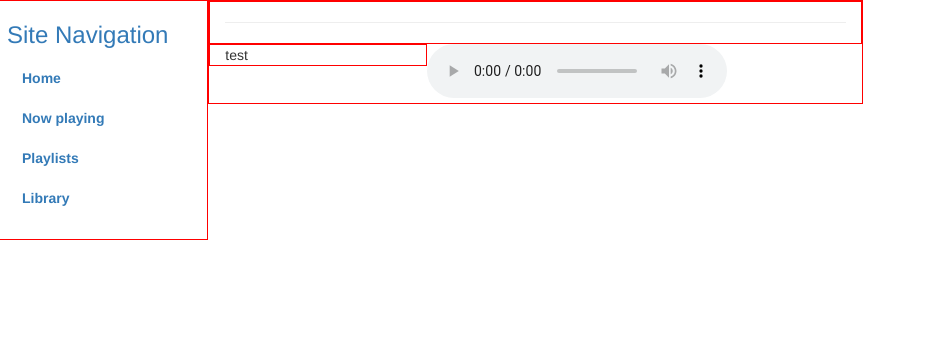
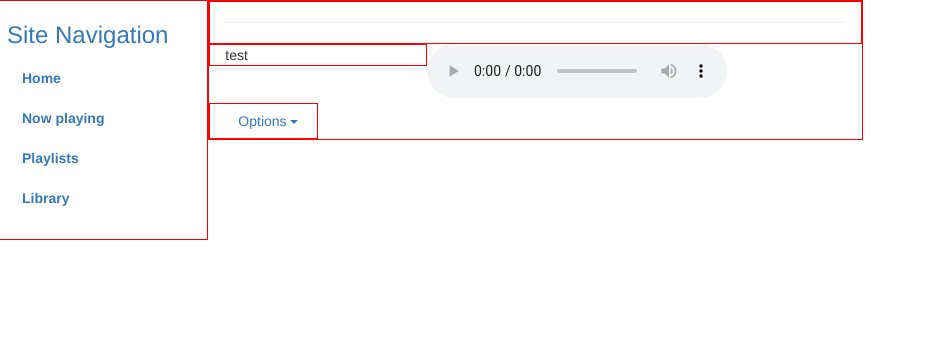
Before and after one commit to od210291jpv/PyHomeMedia, a Django app: template source/src/Home/Home/templates/main.html in a window 1280 px wide. Shown: the part 72-420 px from the top of the page, without its empty margins (0-926 px from the left). Run offline with Django 3.2, Linux system fonts and the light colour scheme; the template is opened without the code that fills it: values that come from a table or form of the project are taken from there, others are empty; data comes from the database, SQL or seed files in the repository; parts of the project's set-up code (start-up, migrations or seed data) failed here and were passed over; some libraries are stand-ins or nearby versions.

Commit message:
Updated styles, modified tracklist

```diff
--- a/source/src/Home/Home/templates/main.html
+++ b/source/src/Home/Home/templates/main.html
@@ -11,17 +11,16 @@
 						<source src="{{ track.path.url }}">
 					</audio>
 				</div>
-					<!--<div class="col-xs-2">-->
-						<!--<div class="btn-group" role="group">-->
-							<!--<button id="btnGroupDrop1" type="button" class="btn btn-secondary dropdown-toggle" data-toggle="dropdown" aria-haspopup="true" aria-expanded="false">-->
-								<!--Options-->
-							<!--</button>-->
-							<!--<div class="dropdown-menu" aria-labelledby="btnGroupDrop1">-->
-								<!--<a class="dropdown-item" href="#">Add to playlist</a>-->
-								<!--<a class="dropdown-item" href="#">+ Like</a>-->
-							<!--</div>-->
-					  <!--</div>-->
-					<!--</div>-->
-				<!--</div>-->
+				<div class="col-xs-2">
+					<div class="btn-group">
+					  <a class="btn dropdown-toggle" data-toggle="dropdown" href="#">
+						Options
+						<span class="caret"></span>
+					  </a>
+						  <ul class="dropdown-menu">
+							  <a href="#">Add to playlist</a>
+						  </ul>
+					</div>
+				</div>
 			{% endfor %}
 {% endblock content %}
```
